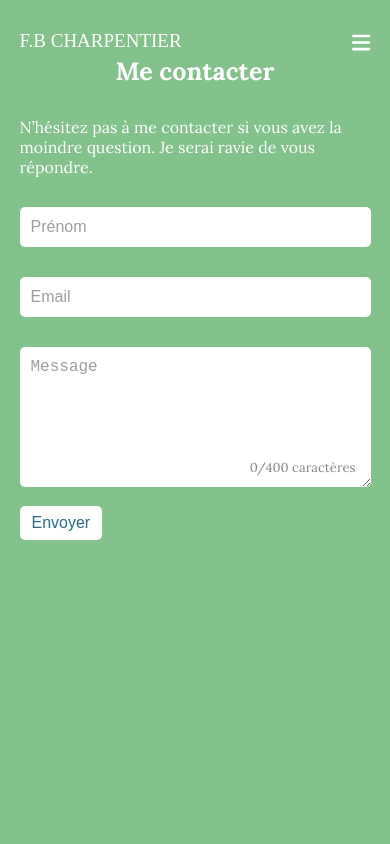
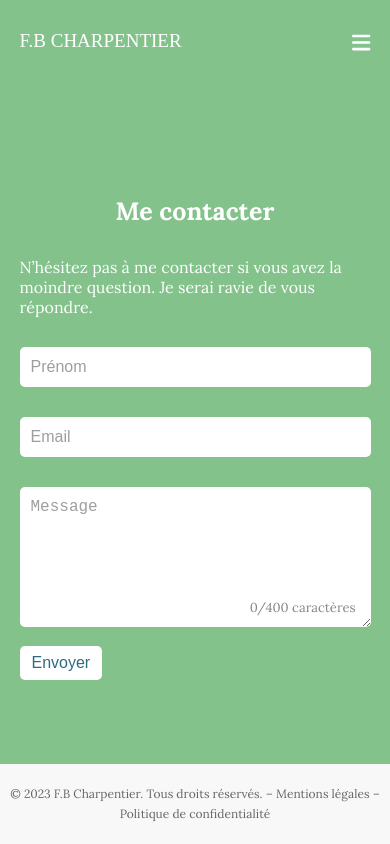
Before and after one commit to Adeleadbe/Fbcharpentier-author-website, a Next.js app: page /contact in a window 390 px wide. Shown: the top 844 px of the page. Built offline with nearby package versions, Linux system fonts and the light colour scheme.

Commit message:
modification footer and contactpage

```diff
--- a/app/components/Book/BookContent.jsx
+++ b/app/components/Book/BookContent.jsx
@@ -12,7 +12,6 @@ import predasTitle from "../../../public/images/predas_title.png"
 import coverPredas from "../../../public/images/book_predas.png"
 import hoverAnimation from "./HoverAnimation"
 import backgroundCircle from "../../../public/images/background_circle.svg"
-import { Footer } from "../Footer/Footer"
 
 export default function BookContent({ detail, links, reviews }) {
     const coverRef = useRef(null)
--- a/app/components/ContactForm/ContactForm.module.css
+++ b/app/components/ContactForm/ContactForm.module.css
@@ -68,7 +68,7 @@
 
 @media screen and (min-width: 1600px) {
     .input_field, .input_field_message {
-        font-size: 24px;
+        font-size: 21px;
         margin-bottom: 0;
     }
 
--- a/app/components/Footer/Footer.module.css
+++ b/app/components/Footer/Footer.module.css
@@ -1,12 +1,15 @@
-.footer {
+  .footer {
     background-color: #f8f8f8;
-    padding: 20px 0;
+    padding: 20px 40px;
     text-align: center;
     width: 100%;
     height: 60px;
     position: absolute;
     bottom: 0;
     z-index: 0;
+    display: flex; /* Ajout de flexbox */
+    justify-content: center; /* Centrage horizontal */
+    align-items: center; /* Centrage vertical */
   }
 
   .container {
@@ -18,19 +21,19 @@
     margin: auto;
     font-size: 14px;
     color: #666;
-    width: 90%;
   }
 
   @media screen and (max-width: 776px) {
     .footer {
-      padding: 24px 0;
+      padding: 24px 40px;
       height: 70px;
     }
   }
 
   @media screen and (max-width: 607px) {
     .footer {
-      padding: 21px 0;
+      padding: 21px 10px;
+      height: 80px;
     }
 
     .footer p {
--- a/app/contact/page.js
+++ b/app/contact/page.js
@@ -5,6 +5,7 @@ import { Footer } from "../components/Footer/Footer"
 
 export default function Contact() {
     return (
+        <>
             <div className={styles.contact}>
                 <main className={styles.contact_page}>
                     <div className={lora.className}>
@@ -17,7 +18,8 @@ export default function Contact() {
                         </div>
                     </div>
                 </main>
+            </div>
             <Footer />
-        </div>
+        </>
     )
 }
--- a/app/contact/page.module.css
+++ b/app/contact/page.module.css
@@ -1,14 +1,22 @@
 .contact {
-    background-color: rgb(132, 194, 140);
     padding-bottom: 55px;
-    position: absolute;
     top: 0;
-    padding-top: 100px;
     width: 100%;
-    height: 120vh;
     display: flex;
     flex-direction: column;
     z-index: 0;
+}
+
+.contact_page {
+    position: absolute;
+    top: 0;
+    height: 100%;
+    width: 100%;
+    z-index: -1;
+    background-color: rgb(132, 194, 140);
+    display: flex;
+    align-items: center;
+    justify-content: center;
 }
 
 .contact_content {
@@ -55,16 +63,11 @@
 }
 
 @media screen and (min-width: 1600px) {
-    .contact {
-        height: 100vh;
-        padding-top: 210px;
-    }
-
     .contact h1 {
-        font-size: 32px;
+        font-size: 28px;
     }
 
     .contact_content_p {
-        font-size: 24px;
+        font-size: 21px;
     }
 }
```
Lines whose indentation alone changed are shown as unchanged.
